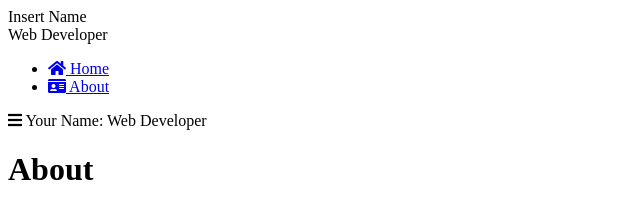
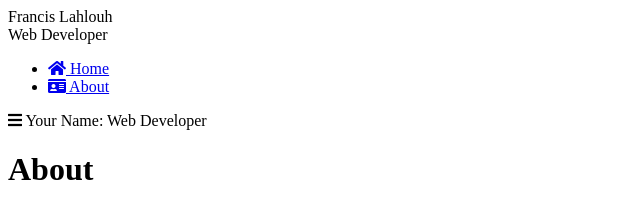
Before and after one commit to francislahlouh/personal-blog, a plain HTML site: page about.html in a window 1280 px wide. Shown: the top 207 px of the page, 0-640 px from the left. Drawn offline with Linux system fonts and the light colour scheme.

Commit message:
Add README.md

```diff
--- a/about.html
+++ b/about.html
@@ -15,7 +15,7 @@
      <div class="wrapper">
       <nav>
   <div class="inner-wrap">
-    <div class="site-header">Insert Name</div>
+    <div class="site-header">Francis Lahlouh</div>
     <div class="site-subheader">Web Developer</div>
     <ul class="site-navigation">
       <li>
```
Also changed, not shown: index.html (+1 -1 lines), portfolio.html (+1 -1 lines).
